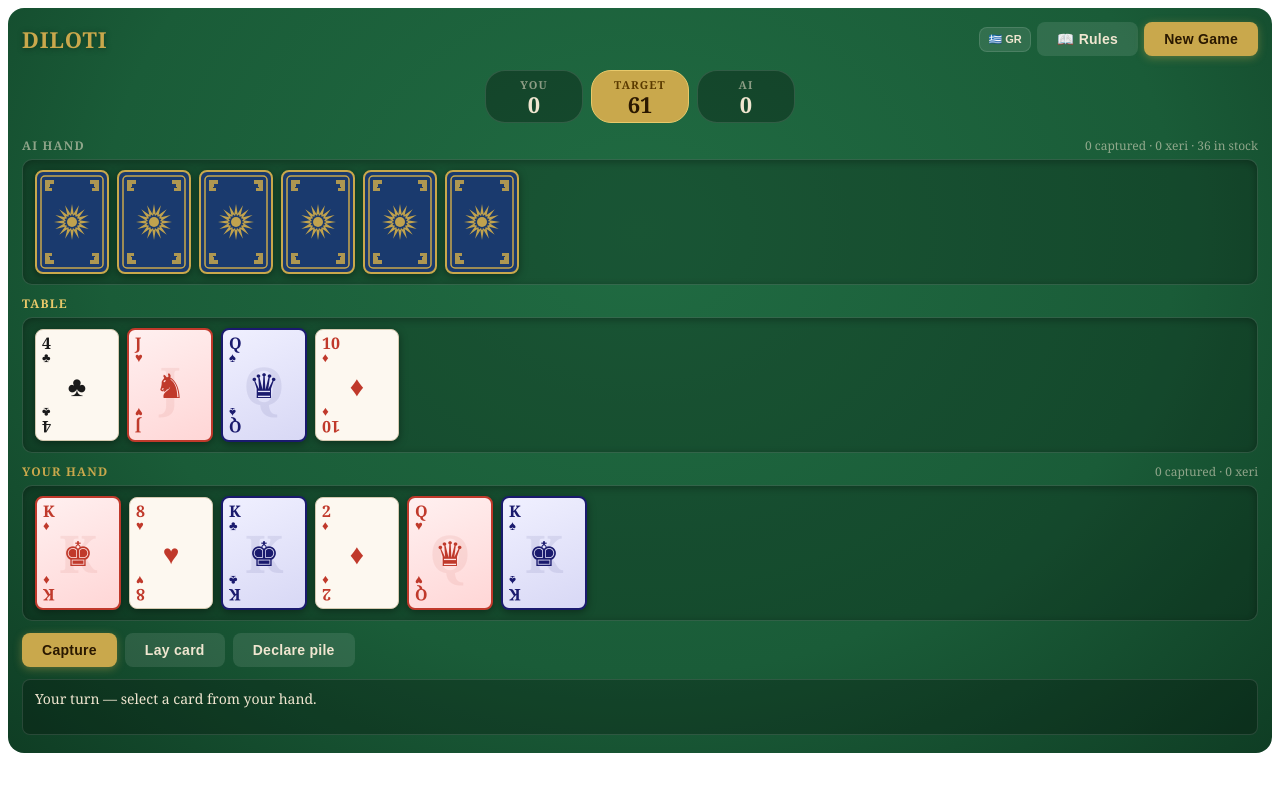
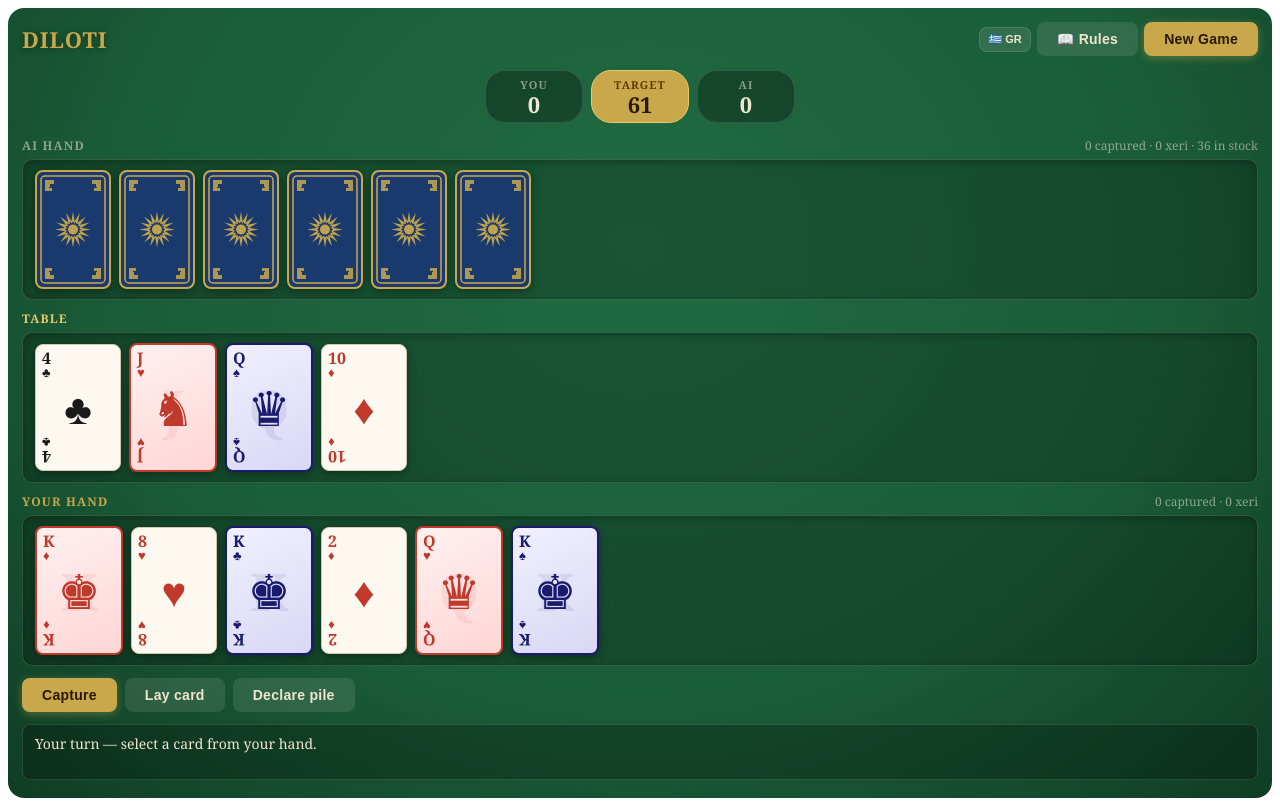
Before and after one commit to thegeorge2318/diloti, a React (Vite) app: page / in a window 1280 px wide. Built offline with nearby package versions, Linux system fonts and the light colour scheme.

Commit message:
Update App.jsx

```diff
--- a/src/App.jsx
+++ b/src/App.jsx
@@ -133,7 +133,7 @@ function findCombos(value, tableCards) {
 // ── Card component ────────────────────────────────────────────────────────────
 function Card({card, selected, tableSelected, onClick, faceDown}) {
   const isRed = RED_SUITS.includes(card?.suit);
-  const W=70, H=100;
+  const W=72, H=115;
 
   const shadow = selected
     ? `0 0 0 3px ${C.selected}, 0 6px 20px rgba(0,0,0,0.5)`
@@ -197,7 +197,7 @@ function Card({card, selected, tableSelected, onClick, faceDown}) {
         <span style={{fontSize:16,fontWeight:800,color:faceColor}}>{card.rank}</span>
         <span style={{fontSize:13,color:faceColor}}>{card.suit}</span>
       </div>
-      <div style={{textAlign:"center",fontSize:34,lineHeight:1,position:"relative",color:faceColor}}>{faceSymbol}</div>
+      <div style={{textAlign:"center",fontSize:48,lineHeight:1,position:"relative",color:faceColor}}>{faceSymbol}</div>
       <div style={{display:"flex",flexDirection:"column",alignItems:"flex-end",lineHeight:1,transform:"rotate(180deg)",position:"relative"}}>
         <span style={{fontSize:16,fontWeight:800,color:faceColor}}>{card.rank}</span>
         <span style={{fontSize:13,color:faceColor}}>{card.suit}</span>
@@ -211,7 +211,7 @@ function Card({card, selected, tableSelected, onClick, faceDown}) {
         <span style={{fontSize:16,fontWeight:700,color:isRed?C.red:"#1a1a1a"}}>{card.rank}</span>
         <span style={{fontSize:13,color:isRed?C.red:"#1a1a1a"}}>{card.suit}</span>
       </div>
-      <div style={{textAlign:"center",fontSize:28,color:isRed?C.red:"#1a1a1a",lineHeight:1}}>{card.suit}</div>
+      <div style={{textAlign:"center",fontSize:42,color:isRed?C.red:"#1a1a1a",lineHeight:1}}>{card.suit}</div>
       <div style={{display:"flex",flexDirection:"column",alignItems:"flex-end",lineHeight:1,transform:"rotate(180deg)"}}>
         <span style={{fontSize:16,fontWeight:700,color:isRed?C.red:"#1a1a1a"}}>{card.rank}</span>
         <span style={{fontSize:13,color:isRed?C.red:"#1a1a1a"}}>{card.suit}</span>
```
